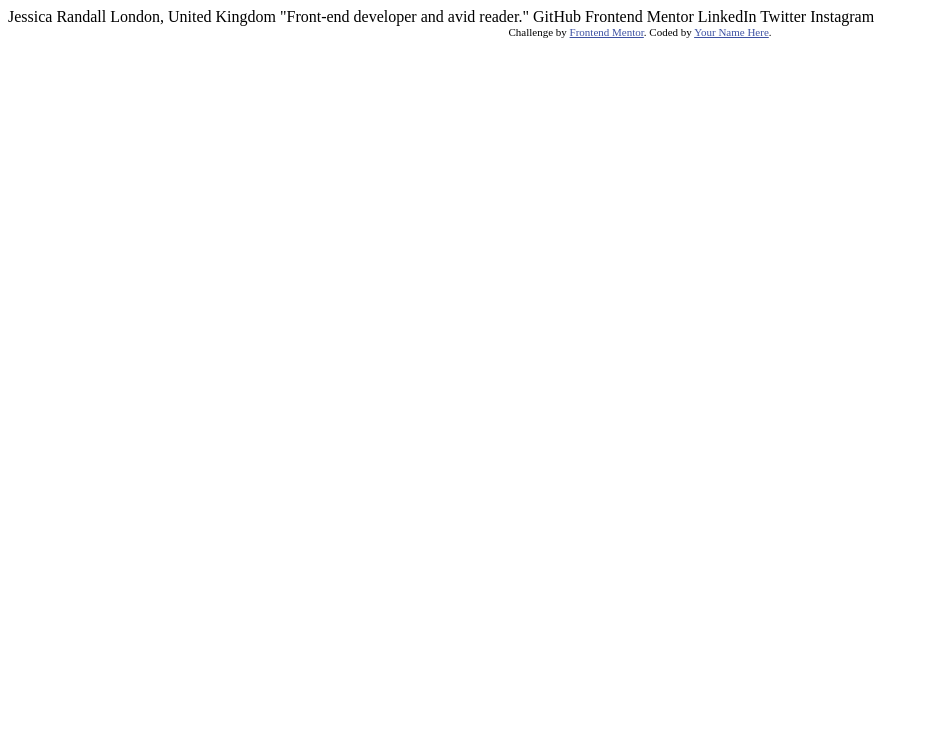
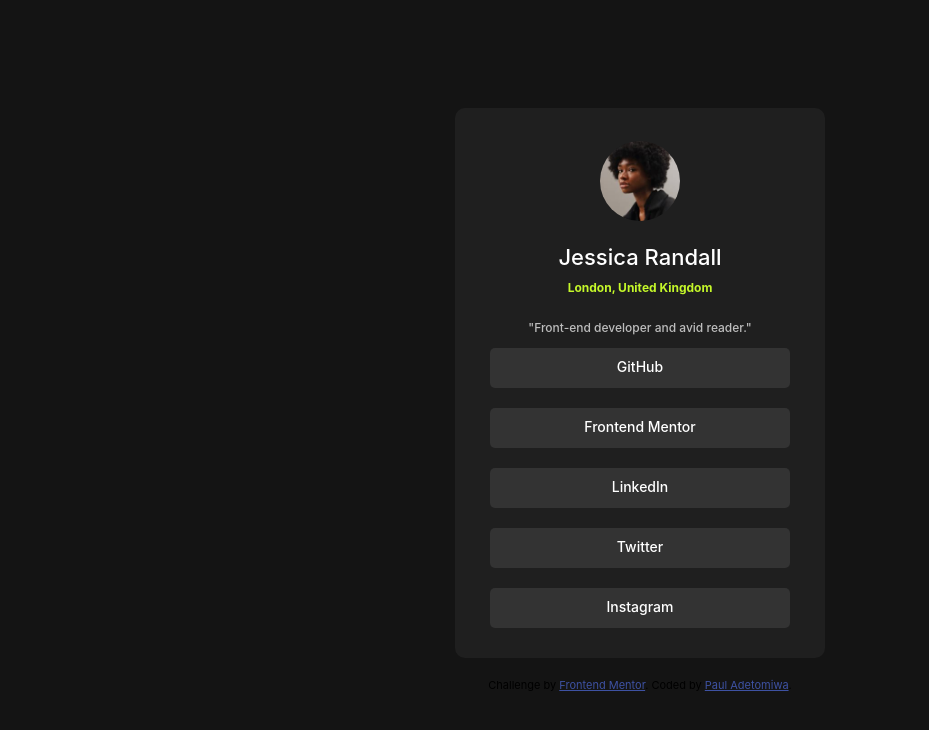
Before and after one commit to PaulAdetomiwa/social-links-profile, a plain HTML site: page index.html in a window 1280 px wide. Shown: the whole page, without its empty margins (0-929 px from the left). Drawn offline with Linux system fonts and the light colour scheme.

Commit message:
deleted:    README-template.md modified:   README.md modified:   index.html deleted:    style-guide.md

```diff
--- a/index.html
+++ b/index.html
@@ -3,6 +3,8 @@
 <head>
   <meta charset="UTF-8">
   <meta name="viewport" content="width=device-width, initial-scale=1.0"> <!-- displays site properly based on user's device -->
+
+  <link href="./assets/fonts/Inter-VariableFont_slnt,wght.ttf" rel="stylesheet">
 
   <link rel="icon" type="image/png" sizes="32x32" href="./assets/images/favicon-32x32.png">
 
@@ -10,25 +12,138 @@
 
   <!-- Feel free to remove these styles or customise in your own stylesheet 👍 -->
   <style>
-    .attribution { font-size: 11px; text-align: center; }
-    .attribution a { color: hsl(228, 45%, 44%); }
+    .attribution {
+      font-size: 11px;
+      text-align: center;
+      margin-top: 20px;
+    }
+
+    .attribution a {
+      color: hsl(228, 45%, 44%);
+    }
+
+    body {
+      background-color: hsl(0, 0%, 8%);
+      margin: 0;
+      font-family: 'Inter', sans-serif;
+      display: flex;
+      flex-direction: column;
+      justify-content: center;
+      align-items: center;
+      min-height: 100vh;
+    }
+
+    .container {
+      font-family: 'Inter', sans-serif;
+      background-color: hsl(0, 0%, 12%);
+      width: 350px;
+      height: 500px;
+      border-radius: 10px;
+      display: flex;
+      flex-direction: column;
+      justify-content: center;
+      align-items: center;
+      position: relative;
+      overflow: hidden;
+      padding: 30px 10px 20px 10px;
+
+    }
+
+    .first_half, .second_half {
+      position: relative;
+      width: 90%;
+    }
+
+    .first_half {
+      display: flex;
+      flex-direction: column;
+      width: 100%;
+      height: 40%;
+      justify-content: center;
+      align-items: center;
+      position: relative;
+      border-radius: inherit;
+    }
+
+    .first_half img {
+      width: 80px;
+      height: 80px;
+      border-radius: 50%;
+      margin-bottom: 5px;
+    }
+
+    .first_half h2 {
+      color: hsl(0, 0%, 100%);
+      font-size: 22px;
+      font-weight: 500;
+      margin-bottom: 10px;
+    }
+
+    .first_half h3 {
+      color: hsl(75, 94%, 57%);
+      font-size: 12px;
+      margin-top: 0;
+      margin-bottom: 25px;
+    }
+
+    .first_half span {
+      color: hsl(0, 0%, 74%);
+      font-size: 12px;
+      font-weight: 500;
+    }
+
+    .second_half {
+      height: 60%;
+      width: 100%;
+      display: flex;
+      flex-direction: column;
+      justify-content: space-around;
+      align-items: center;
+      position: relative;
+    }
+
+    .second_half a {
+      color: hsl(0, 0%, 100%);
+      font-size: 14px;
+      font-weight: 500;
+      background-color: hsl(0, 0%, 20%);
+      height: 30px;
+      width: 300px;
+      text-align: center;
+      padding-top: 10px;
+      border-radius: 5px;
+      border: 0;
+      margin: 0;
+      text-decoration-line: none;
+    }
+
+    .second_half a:hover {
+      background-color: hsl(75, 94%, 57%);
+      cursor: pointer;
+      color: hsl(0, 0%, 12%);
+    }
+
   </style>
 </head>
 <body>
-
-  Jessica Randall
-  London, United Kingdom
-  "Front-end developer and avid reader."
-
-  GitHub
-  Frontend Mentor
-  LinkedIn
-  Twitter
-  Instagram
-
+  <div class="container">
+    <div class="first_half">
+      <img src="assets/images/avatar-jessica.jpeg" alt="Jessica pfp">
+      <h2>Jessica Randall</h2>
+      <h3>London, United Kingdom</h3>
+      <span>"Front-end developer and avid reader."</span>
+    </div>
+    <div class="second_half">
+      <a href="">GitHub</a>
+      <a href="">Frontend Mentor</a>
+      <a href="">LinkedIn</a>
+      <a href="">Twitter</a>
+      <a href="">Instagram</a>
+    </div>
+  </div>
   <div class="attribution">
     Challenge by <a href="https://www.frontendmentor.io?ref=challenge" target="_blank">Frontend Mentor</a>.
-    Coded by <a href="#">Your Name Here</a>.
+    Coded by <a href="#">Paul Adetomiwa</a>.
   </div>
 </body>
 </html>
```
Also changed, not shown: 3 other files.
